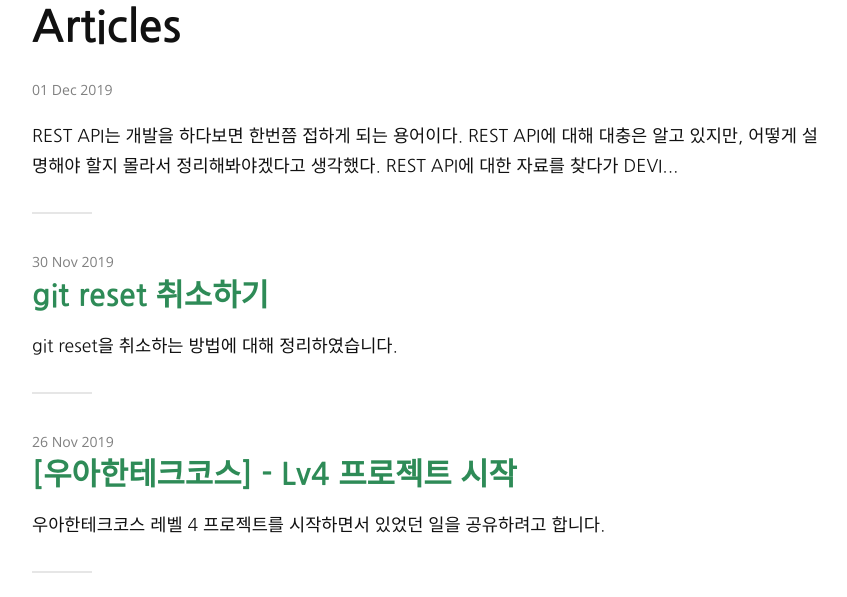
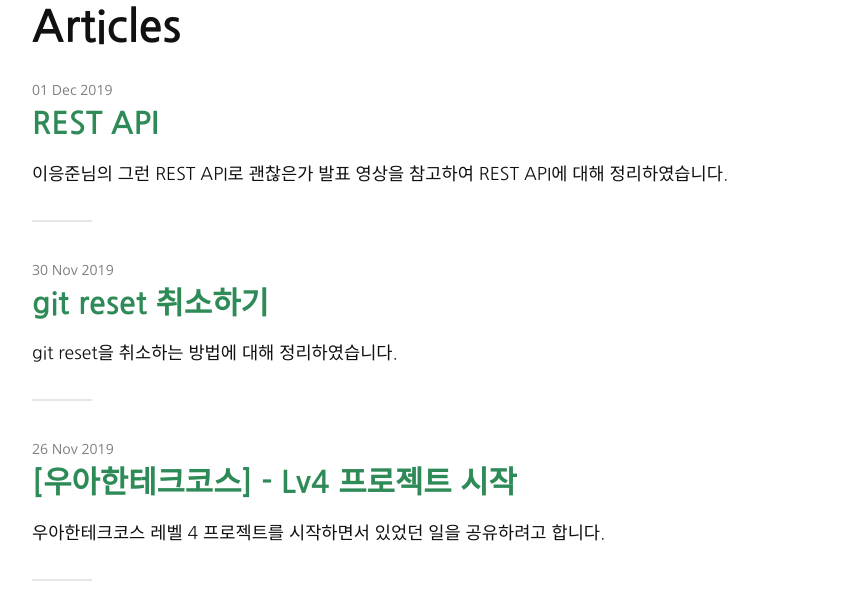
Before and after one commit to hyojaekim/hyojaekim.github.io, a Jekyll site: the page built from articles.md, in a window 1280 px wide and 900 px high, cut to the strip 303-900 px from the top of the window. Shown: the whole strip, without its empty margins (208-1055 px from the left). Built offline with Jekyll 4.4.1, drawn with Linux system fonts in a browser that asks for light colours; nearby versions of some CDN libraries.

Commit message:
feat: REST API 포스팅

```diff
--- a/_posts/2019-12-01-rest-api-1.md
+++ b/_posts/2019-12-01-rest-api-1.md
@@ -1,8 +1,8 @@
 ---
 layout: post
 title: "REST API"
-date: 2019-11-29 14:50:28 -0900
-description: '그런 REST API로 괜찮은가' 영상을 참고하여 REST API에 대해 정리하였습니다.
+date: 2019-12-01 14:50:28 -0900
+description: 이응준님의 그런 REST API로 괜찮은가 발표 영상을 참고하여 REST API에 대해 정리하였습니다.
 categories: etc
 ---
 
```
